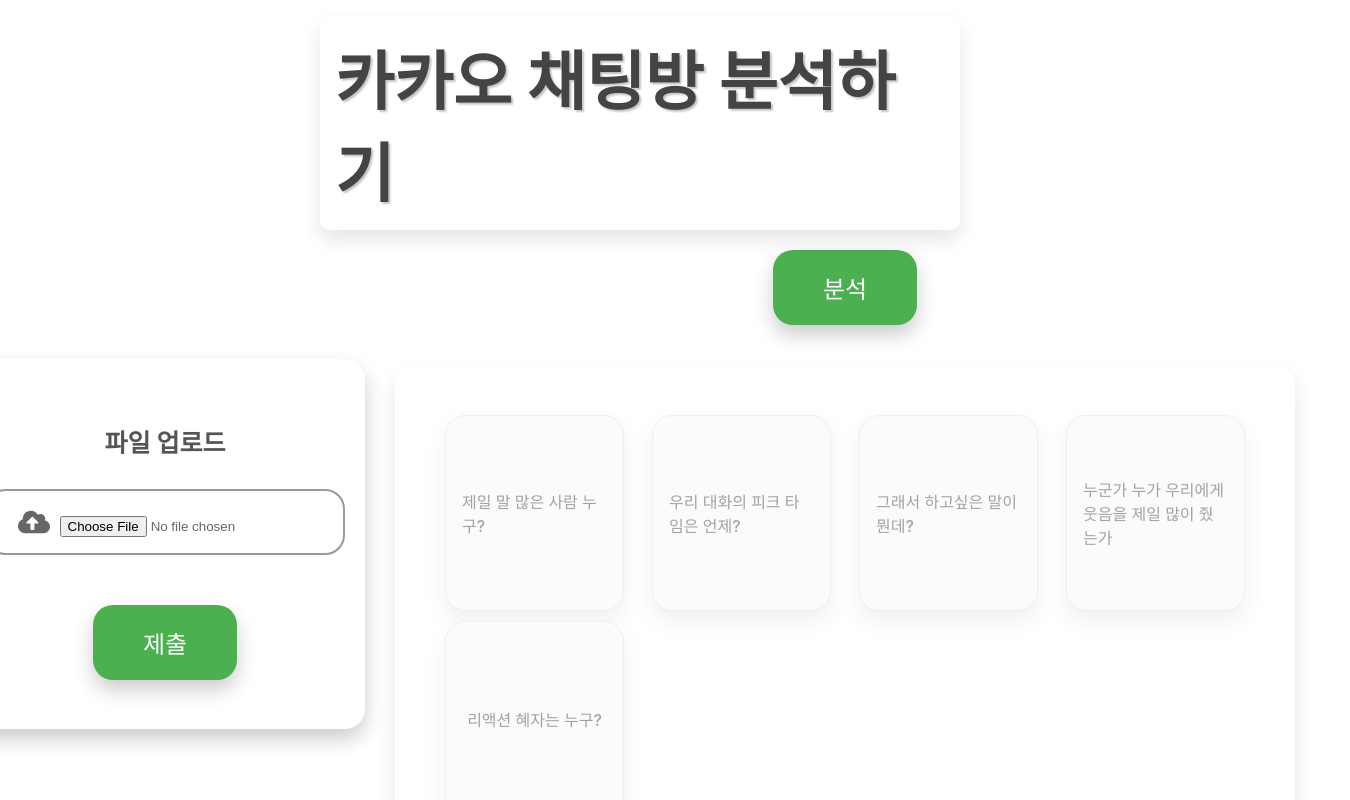
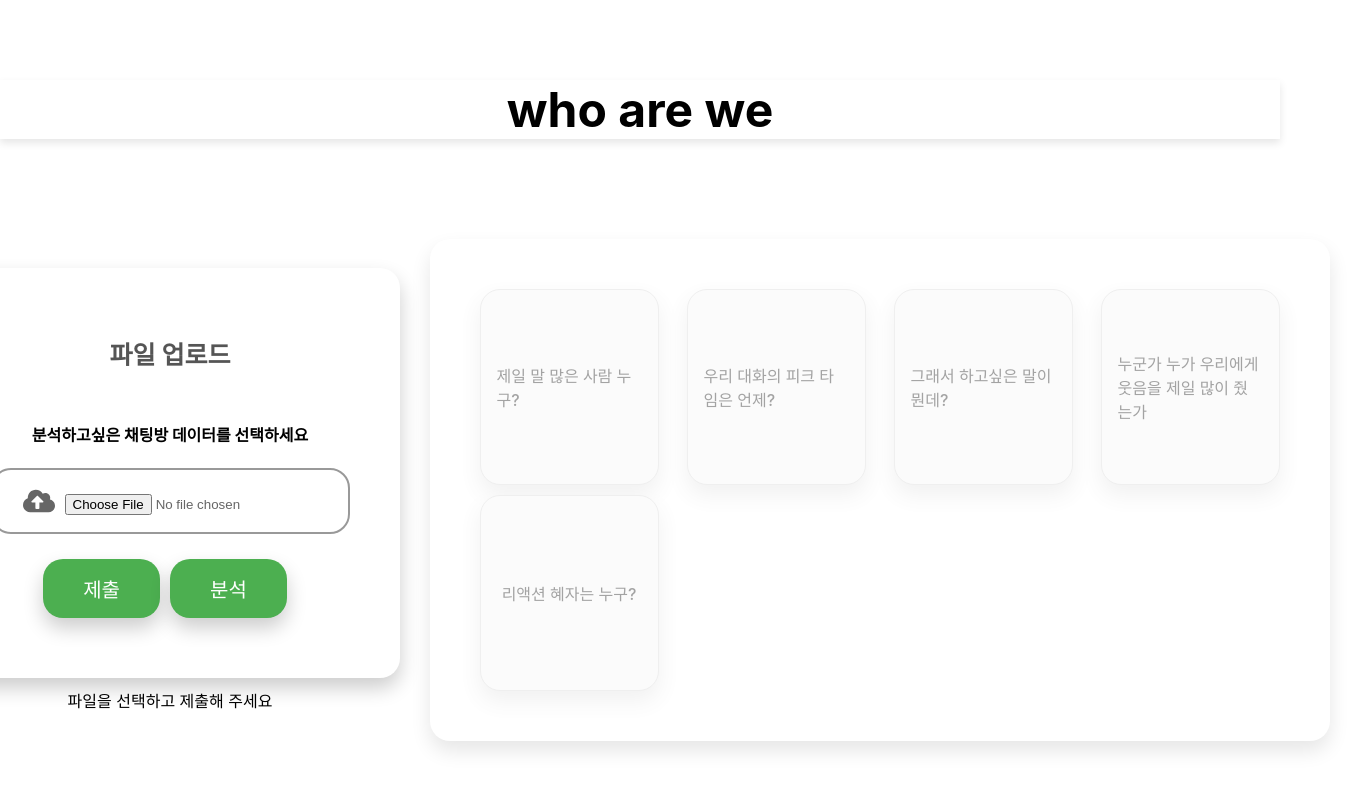
Before and after one commit to predictorsSH/kakao-chat-analysis-ui, a React (Create React App) app: page / in a window 1280 px wide. Shown: the top 800 px of the page, 1350 px wide, since content can reach past the window. Built offline with nearby package versions, Linux system fonts and the light colour scheme; no server answers.

Commit message:
ui update

```diff
--- a/src/component/page/MainPage.jsx
+++ b/src/component/page/MainPage.jsx
@@ -3,6 +3,8 @@
 import axios from "axios"
 import FileSubmit from "../part/FileSubmit";
 import AnalysisCard from "../part/AnalysisCard";
+import LoadingSpinner from "../ui/LoadingSpinner";
+import { API } from "../../config/config";
 
 
 const Wrapper = styled.div`
@@ -17,7 +19,7 @@
     display: flex;
     align-items: center;
     justify-content: center;
-    padding: 150pt;
+
 
     // height: 100vh;
 
@@ -30,34 +32,52 @@
     }
     `;
 
+const SubmitContainer = styled.div`
+    display: flex;
+    flex-direction: column;
+    margin: 10px 10px;
+`
+
 const Title = styled.h1`
-    position: absolute;
-    top: 10%;
-    left: 50%;
-    transform: translate(-50%, -50%);
-    font-weight: 700;
-    font-size: 4rem;
-    color: #444444;
-    text-shadow: 2px 2px 2px #c4c4c4;
-    background-color: transparent;
-    padding: 15px;
-    border-radius: 10px;
-    box-shadow: 0px 10px 20px rgba(0, 0, 0, 0.1);
-  `;
+  font-size: 3rem;
+  color: #000000;
+  text-align: center;
+  margin-top: 2rem;
+  background-color: transparent;
+  box-shadow: 0 4px 8px rgba(0, 0, 0, 0.1);
+  margin: 10vh 0;
+
+`;
+
+ const ProcessStatusText = styled.div`
+    display: flex;
+    justify-content: center;
+    margin-top: 10px;
+
+ `
 
 function MainPage(props) {
     const {} = props;
     const [file, setFile] = useState("")
     const [f_id, setFid] = useState("")
+    const [isLoading, setIsLoading] = useState(false);
+    const [analysisAvailable, setAnalysisAvailable] = useState(false);
+    const [processStatus, setProcessStatus] = useState("파일을 선택하고 제출해 주세요");
+
+
 
     return (
         <Wrapper>
-            <Title>카카오 채팅방 분석하기</Title>
+            <Title>who are we</Title>
+
             <Container>
+                <SubmitContainer>
                 <FileSubmit
                 onChange = {(event) => {
                     const uploadFile = event.target.files[0]
                     setFile(uploadFile)
+                    setAnalysisAvailable(false)
+                    setProcessStatus("제출 버튼을 클릭해주세요")
                     console.log(uploadFile)
                 }}
 
@@ -75,10 +95,29 @@
                         setFid(response.data.f_id)
 
                     })
+                    setProcessStatus("파일을 제출했습니다. 분석 버튼을 클릭하세요")
+                }}
 
+                onAnalysis = {()=>{
+                    setIsLoading(true)
+                    axios.post(`${API.ANALYSIS}${f_id}`)
+                    .then((response) => {
+                        setIsLoading(false);
+                        setAnalysisAvailable(true);
+                        setProcessStatus("분석이 완료 되었습니다.")
+                    })
                 }}
                 />
-                <AnalysisCard f_id={f_id}></AnalysisCard>
+                {isLoading && <LoadingSpinner />}
+                {!isLoading && (
+                    <ProcessStatusText>
+                        {processStatus}
+                    </ProcessStatusText>
+                )}
+                </SubmitContainer>
+
+                <AnalysisCard f_id={f_id} isAvailable = {analysisAvailable} ></AnalysisCard>
+
             </Container>
         </Wrapper>
 
--- a/src/component/part/AnalysisCard.jsx
+++ b/src/component/part/AnalysisCard.jsx
@@ -42,14 +42,14 @@
 
 
 function AnalysisCard (props) {
-    const {f_id} = props;
+    const {f_id, isAvailable} = props;
     const [data, setData] = useState("");
     const [cloudData, setCloudData] = useState("")
     const [isPopupOpen, setIsPopupOpen] = useState(false);
     const [isActiveTimePopupOpen, setIsActiveTimePopupOpen] = useState(false);
     const [isAllUserWordsPopupOpen, setIsAllUserWordsPopupOpen] = useState(false);
-    const [isLoading, setIsLoading] = useState(false);
-    const [isAvailable, setIsAvailable] = useState(false)
+    // const [isLoading, setIsLoading] = useState(false);
+    // const [isAvailable, setIsAvailable] = useState(false)
 
     function handleOpenPopup() {
       setIsPopupOpen(true);
@@ -75,9 +75,10 @@
     setIsAllUserWordsPopupOpen(false);
     }
 
+
     return (
         <Wrapper>
-            <Button
+            {/* <Button
                 title = "분석"
                 onClick = {()=>{
                     setIsLoading(true)
@@ -95,7 +96,7 @@
                     <div>
                     </div>
                 )}
-            </div>
+            </div>  */}
             <CardButtonContainer isAvailable={isAvailable}>
             <CardButton
                 f_id = {f_id}
--- a/src/component/part/FileSubmit.jsx
+++ b/src/component/part/FileSubmit.jsx
@@ -2,15 +2,13 @@
 import FileUpload from "../ui/FileUpload";
 import styled from "styled-components";
 import Button from "../ui/Button";
-
+import RowButtonWrapper from "../ui/RowButtonWrapper";
 import { FaCloudUploadAlt } from 'react-icons/fa';
 
 const Wrapper = styled.div`
   display: flex;
   flex-direction: column;
-  // align-items: center;
   justify-content: center;
-  // height: 100vh;
 `;
 
 const Container = styled.div`
@@ -18,8 +16,8 @@
   flex-direction: column;
   align-items: center;
   justify-content: center;
-  width: 300px;
-  height: 270px;
+  // width: 300px;
+  // height: 270px;
   padding: 50px;
   background-color: #fff;
   border-radius: 20px;
@@ -56,17 +54,22 @@
 
 
 function FileSubmit(props) {
-    const { onChange, onClick } = props;
+    const { onChange, onClick, onAnalysis} = props;
 
     return (
         <Wrapper>
             <Container>
                 <Title>파일 업로드</Title>
+                <h4>분석하고싶은 채팅방 데이터를 선택하세요</h4>
                 <UploadButton htmlFor="fileInput" >
                     <FaCloudUploadAlt size={32} style={{marginRight:'10px'}}/>
                     <FileUpload id="fileInput" onChange={onChange}/>
                 </UploadButton>
-                <Button title='제출' onClick = {onClick}></Button>
+                <RowButtonWrapper>
+                  <Button title='제출' onClick = {onClick}></Button>
+                  <Button title='분석' onClick = {onAnalysis}></Button>
+
+                </RowButtonWrapper>
             </Container>
         </Wrapper>
 
--- a/src/component/ui/Button.jsx
+++ b/src/component/ui/Button.jsx
@@ -28,9 +28,9 @@
   border-radius: 20px;
   color: #fff;
   cursor: pointer;
-  font-size: 24px;
-  padding: 20px 50px;
-  margin-top: 50px;
+  font-size: 20px;
+  padding: 15px 40px;
+  margin-top: 15px;
   transition: all 0.3s ease;
   box-shadow: 0px 10px 20px rgba(0, 0, 0, 0.2);
 
--- a/src/component/ui/LoadingSpinner.jsx
+++ b/src/component/ui/LoadingSpinner.jsx
@@ -20,6 +20,7 @@
   border: 2px solid #333;
   border-top-color: transparent;
   animation: ${spin} 1s ease-in-out infinite;
+  margin-top: 10px;
 `;
 
 const Text = styled.span`
--- /dev/null
+++ b/src/component/ui/RowButtonWrapper.jsx
@@ -0,0 +1,17 @@
+import React from 'react';
+import styled from 'styled-components';
+
+// Styled-components로 RowButtonWrapper를 만듭니다.
+const RowButtonWrapper = styled.div`
+  display: flex; // 버튼들을 가로로 나열합니다.
+  justify-content: space-between; // 버튼 간의 간격을 균등하게 설정합니다.
+  align-items: center; // 버튼들을 수직으로 가운데 정렬합니다.
+  margin: 10px 10px; // 필요에 따라 마진을 조정합니다.
+
+  button {
+    margin-right: 10px; // 오른쪽 여백을 10px로 설정합니다.
+  }
+
+`;
+
+export default RowButtonWrapper
```
